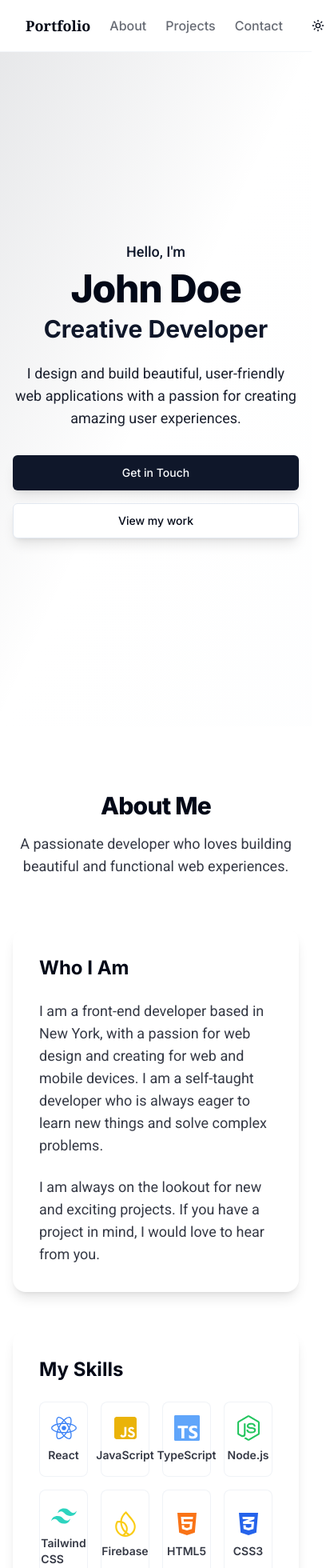
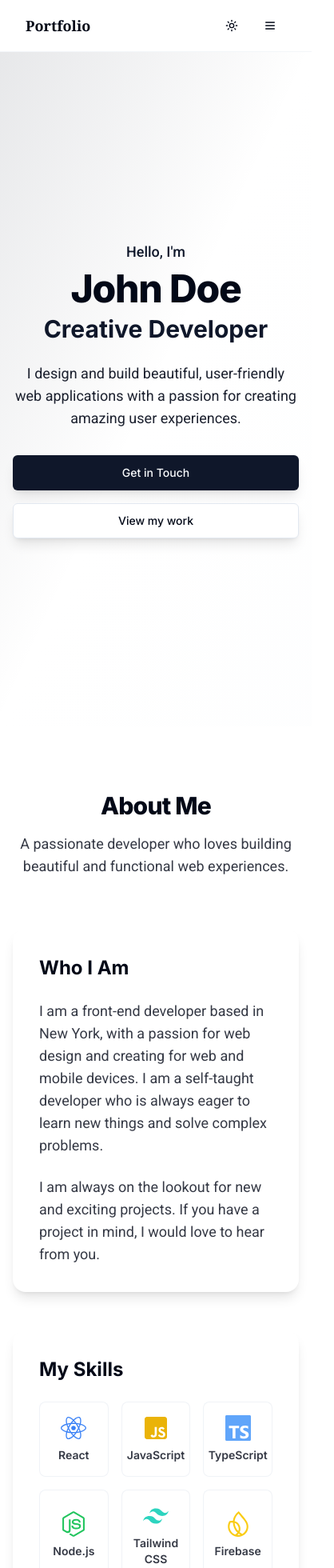
Before and after one commit to livu000/portfolio, a React (Vite) app: page / in a window 390 px wide. Shown: the top 1960 px of the page at 80% size, 418 px wide, since content can reach past the window. Built offline with nearby package versions, Linux system fonts and the light colour scheme.

Commit message:
FS-30-09-2025-18

```diff
--- a/src/components/layout/Navbar.jsx
+++ b/src/components/layout/Navbar.jsx
@@ -1,14 +1,17 @@
-import { Moon, Sun } from "lucide-react";
+import { useState } from 'react';
+import { Moon, Sun, Menu, X } from "lucide-react";
 import { Button } from "@/components/ui/button";
 
 export const Navbar = ({ toggleTheme }) => {
+  const [isMenuOpen, setIsMenuOpen] = useState(false);
+
   return (
     <header className="sticky top-0 z-50 w-full border-b border-border/40 bg-background/95 backdrop-blur supports-[backdrop-filter]:bg-background/60">
       <div className="container flex h-16 max-w-screen-2xl items-center justify-between">
         <a href="/" className="mr-6 flex items-center space-x-2">
           <span className="font-bold text-lg sm:inline-block font-serif">Portfolio</span>
         </a>
-        <nav className="flex items-center gap-6 text-base lg:gap-8">
+        <nav className="hidden md:flex items-center gap-6 text-base lg:gap-8">
           <a href="#about" className="text-foreground/60 transition-colors hover:text-foreground/80 font-medium">
             About
           </a>
@@ -24,7 +27,33 @@
             <span className="sr-only">Toggle theme</span>
           </Button>
         </nav>
+        <div className="md:hidden flex items-center">
+          <Button variant="ghost" size="icon" onClick={toggleTheme} className="mr-2">
+            <Sun className="h-[1.2rem] w-[1.2rem] rotate-0 scale-100 transition-all dark:-rotate-90 dark:scale-0" />
+            <Moon className="absolute h-[1.2rem] w-[1.2rem] rotate-90 scale-0 transition-all dark:rotate-0 dark:scale-100" />
+            <span className="sr-only">Toggle theme</span>
+          </Button>
+          <Button variant="ghost" size="icon" onClick={() => setIsMenuOpen(!isMenuOpen)}>
+            {isMenuOpen ? <X className="h-6 w-6" /> : <Menu className="h-6 w-6" />}
+            <span className="sr-only">Toggle menu</span>
+          </Button>
+        </div>
       </div>
+      {isMenuOpen && (
+        <div className="md:hidden absolute top-16 left-0 w-full bg-background/95 backdrop-blur supports-[backdrop-filter]:bg-background/60">
+          <nav className="flex flex-col items-center gap-6 py-8">
+            <a href="#about" className="text-foreground/80 transition-colors hover:text-foreground font-medium text-lg" onClick={() => setIsMenuOpen(false)}>
+              About
+            </a>
+            <a href="#projects" className="text-foreground/80 transition-colors hover:text-foreground font-medium text-lg" onClick={() => setIsMenuOpen(false)}>
+              Projects
+            </a>
+            <a href="#contact" className="text-foreground/80 transition-colors hover:text-foreground font-medium text-lg" onClick={() => setIsMenuOpen(false)}>
+              Contact
+            </a>
+          </nav>
+        </div>
+      )}
     </header>
   );
 };
--- a/src/sections/About.jsx
+++ b/src/sections/About.jsx
@@ -49,11 +49,11 @@
             </div>
             <div className="lg:col-span-3 bg-card p-8 rounded-2xl shadow-lg border border-transparent hover:border-primary transition-all duration-300">
               <h3 className="text-2xl font-bold text-foreground sm:text-3xl mb-6">My Skills</h3>
-              <div className="grid grid-cols-4 gap-4">
+              <div className="grid grid-cols-3 sm:grid-cols-4 md:grid-cols-5 gap-4">
                 {skills.map((skill) => (
                   <div key={skill.name} className="group bg-background/50 border border-border/50 rounded-lg p-4 flex flex-col items-center justify-center gap-2 transform transition-all duration-300 hover:scale-110 hover:shadow-xl hover:bg-primary/10">
                     {skill.icon}
-                    <span className="text-sm font-semibold text-foreground/80 group-hover:text-foreground">
+                    <span className="text-sm font-semibold text-foreground/80 group-hover:text-foreground text-center">
                       {skill.name}
                     </span>
                   </div>
```
